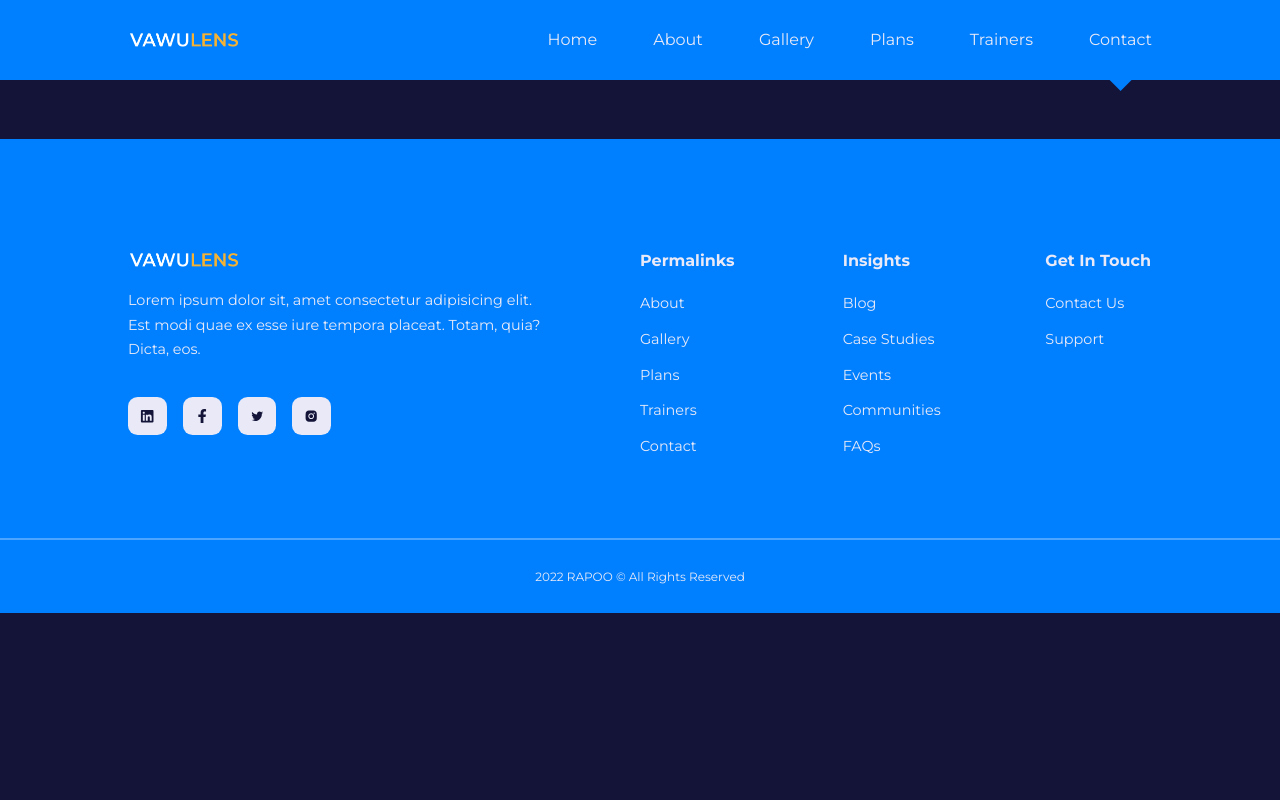
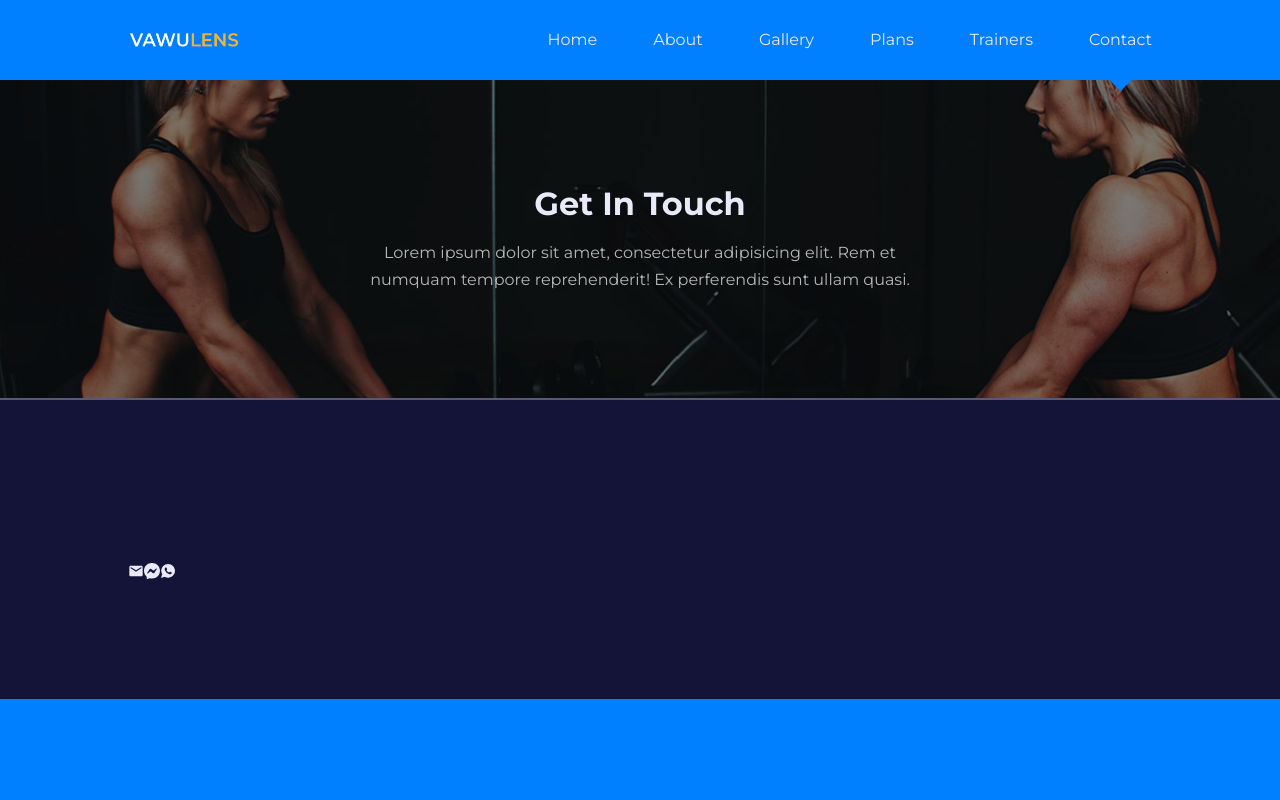
Before and after one commit to aniemmanuelrapoo/Fitness-website, a React (Create React App) app: page /contact in a window 1280 px wide. Shown: the top 800 px of the page. Built offline with nearby package versions, Linux system fonts and the light colour scheme.

Commit message:
done with contact jsx

```diff
--- a/src/pages/contact/Contact.jsx
+++ b/src/pages/contact/Contact.jsx
@@ -1,8 +1,29 @@
+import Header from '../../components/Header'
+import HeaderImage from '../../images/header_bg_2.jpg'
+import { MdEmail } from 'react-icons/md'
+import { BsMessenger } from 'react-icons/bs'
+import { IoLogoWhatsapp } from 'react-icons/io'
 import './contact.css'
 
 const Contact = () => {
   return (
-    <div>Contact</div>
+    <>
+      <Header image={HeaderImage} title="Get In Touch">
+        Lorem ipsum dolor sit amet, consectetur adipisicing elit. Rem et numquam tempore reprehenderit! Ex perferendis sunt ullam quasi.
+      </Header>
+
+      <section className="contact">
+        <div className="container contact__container">
+          <div className="contact__wrapper">
+            <a href="mailto:zoeCV@gmail.com" target="_blank" rel='noreferrer noopener'><MdEmail /></a>
+
+            <a href="https://facebook.com" target="_blank" rel='noreferrer noopener'><BsMessenger /></a>
+
+            <a href="https://wa.me/+2348183225008" target="_blank" rel='noreferrer noopener'><IoLogoWhatsapp /></a>
+          </div>
+        </div>
+      </section>
+    </>
   )
 }
 
```
